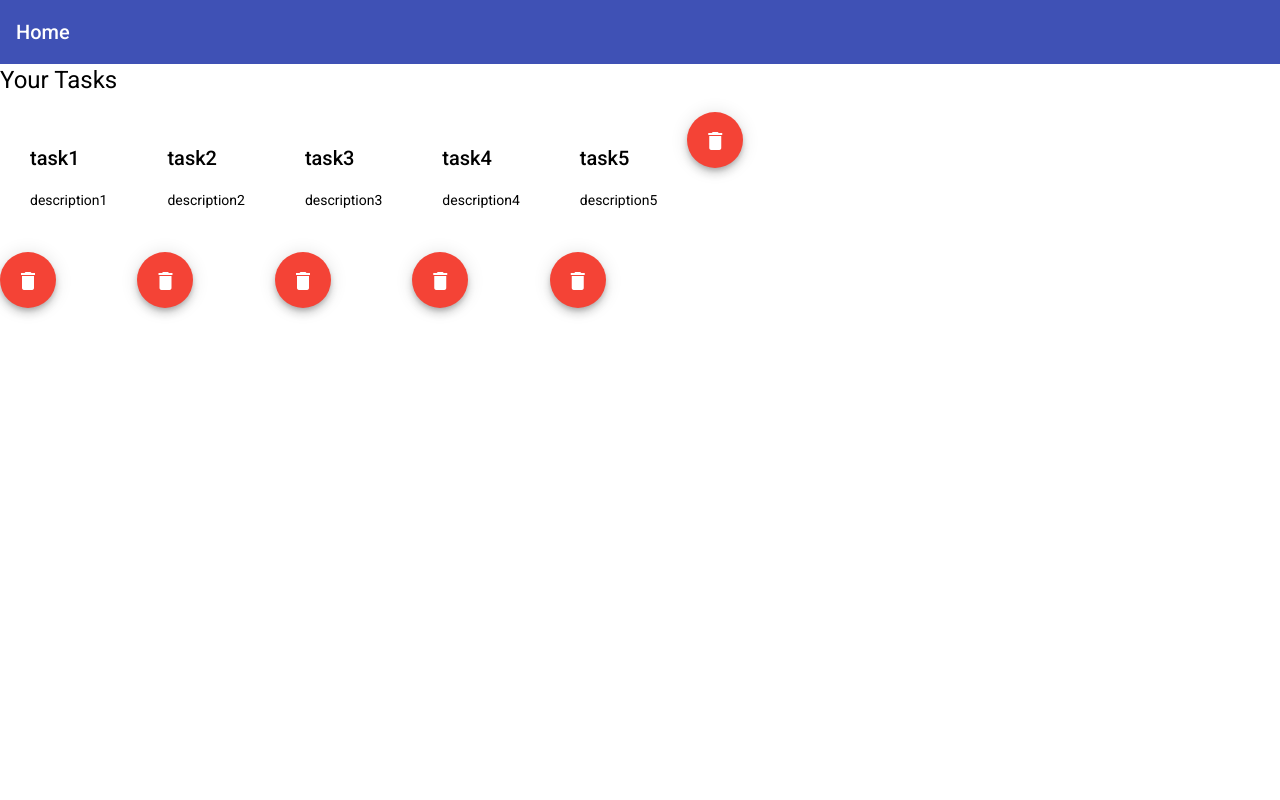
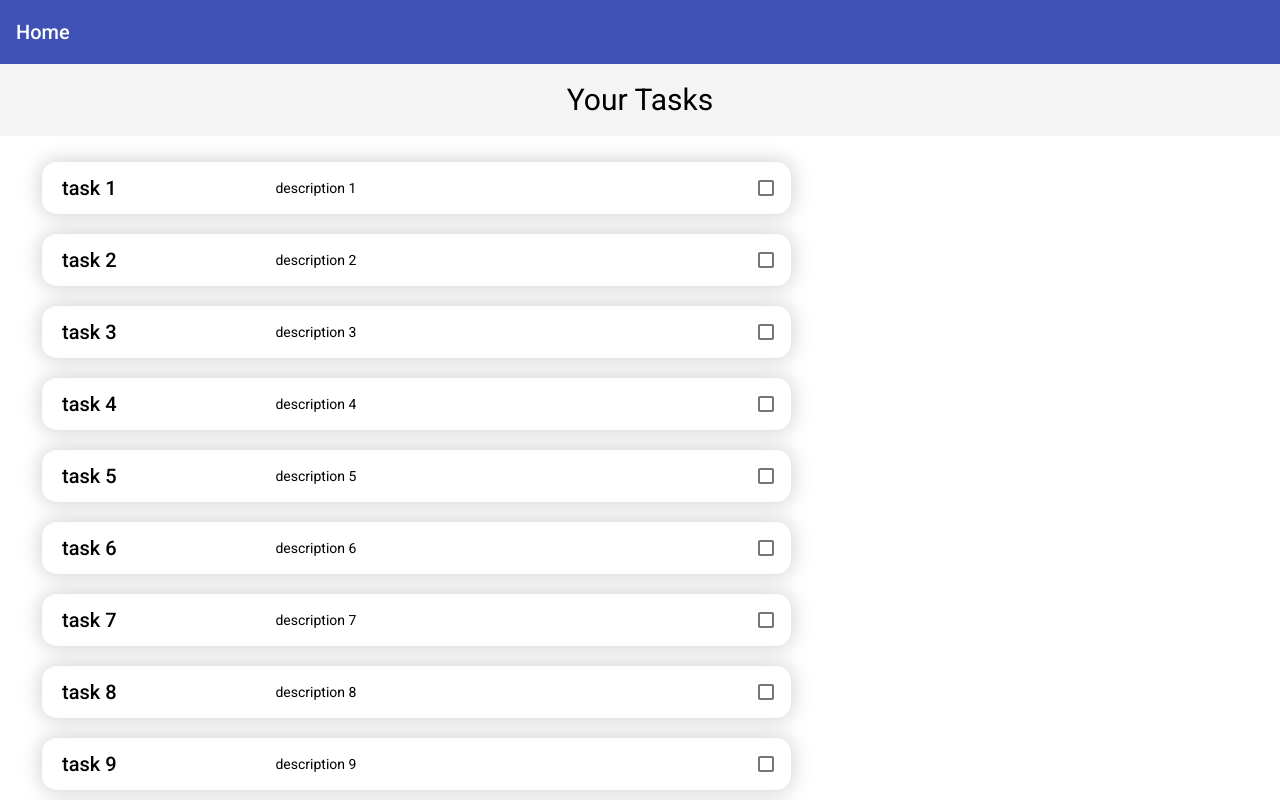
Before and after one commit to JuleZ1905/angular_zangl, an Angular app: page /home in a window 1280 px wide. Shown: the top 800 px of the page. Built offline with nearby package versions, Linux system fonts and the light colour scheme.

Commit message:
changed view

```diff
--- a/angular.json
+++ b/angular.json
@@ -7,7 +7,6 @@
       "projectType": "application",
       "schematics": {
         "@schematics/angular:component": {
-          "inlineStyle": true,
           "inlineTemplate": true
         }
       },
--- a/src/app/app.module.ts
+++ b/src/app/app.module.ts
@@ -8,12 +8,14 @@ import { AppComponent } from './app.component';
 import { BrowserAnimationsModule } from '@angular/platform-browser/animations';
 import { HomeComponent } from './home/home.component';
 import { TaskComponent } from './task/task.component';
+import { EditTaskComponent } from './edit-task/edit-task.component';
 
 @NgModule({
   declarations: [
     AppComponent,
     HomeComponent,
-    TaskComponent
+    TaskComponent,
+    EditTaskComponent
   ],
   imports: [
     BrowserModule,
--- /dev/null
+++ b/src/app/edit-task/edit-task.component.ts
@@ -0,0 +1,19 @@
+import { Component, OnInit } from '@angular/core';
+
+@Component({
+  selector: 'app-edit-task',
+  template: `
+    <p>
+      edit-task works!
+    </p>
+  `,
+  styleUrls: ['./edit-task.component.css']
+})
+export class EditTaskComponent implements OnInit {
+
+  constructor() { }
+
+  ngOnInit(): void {
+  }
+
+}
--- /dev/null
+++ b/src/app/home/home.component.css
@@ -0,0 +1,30 @@
+.header {
+    background-color: #f5f5f5;
+    padding: 20px;
+    text-align: center;
+    font-size: 30px;
+    color: #000;
+}
+
+.home-link {
+  color: white;
+}
+a {
+  text-decoration: none;
+}
+.tasks {
+  display: flex;
+  flex-direction: column;
+  margin-left: 2.5%;
+}
+.task-item {
+  box-shadow: 0 0 20px 2px lightgrey;
+  margin: 10px;
+  border-radius: 15px;
+  width: 60%;
+}
+
+.task-item:hover{
+    box-shadow: 0 0 20px 2px grey;
+    transition: .2s ease-in-out;
+}
--- a/src/app/home/home.component.ts
+++ b/src/app/home/home.component.ts
@@ -6,29 +6,32 @@ import { Component, OnInit } from '@angular/core';
     <mat-toolbar color="primary">
       <a routerLink="/home"><span class="home-link">Home</span></a>
     </mat-toolbar>
-    <h1>Your Tasks</h1>
+    <h1 class="header">Your Tasks</h1>
+    <div>
       <div class="tasks">
         <app-task
+          class="task-item"
           *ngFor="let task of tasks"
           [task]="task"
         ></app-task>
         <app-task [isAddTask]="true"></app-task>
       </div>
+      <div class="edit">
+
+      </div>
+    </div>
   `,
-  styles: [
-    '.home-link { color: white; }',
-    'a { text-decoration: none; }',
-    '.tasks { display:flex; }',
-  ],
+  styleUrls: ['./home.component.css'],
 })
 export class HomeComponent implements OnInit {
   constructor() {}
-  tasks = [
-    { name: 'task1', description: 'description1' },
-    { name: 'task2', description: 'description2' },
-    { name: 'task3', description: 'description3' },
-    { name: 'task4', description: 'description4' },
-    { name: 'task5', description: 'description5' },
-  ];
-  ngOnInit(): void {}
+  tasks = [{ name: 'task 1', description: 'description 1' }];
+  ngOnInit(): void {
+    for (let index = 2; index < 50; index++) {
+      this.tasks.push({
+        name: 'task ' + index,
+        description: 'description ' + index,
+      });
     }
+  }
+}
--- /dev/null
+++ b/src/app/task/task.component.css
@@ -0,0 +1,24 @@
+.task {
+    display: flex;
+    flex-direction: row;
+    padding: 10px;
+    align-items: center;
+}
+
+.task-name {
+    width: 30%;
+    margin: 0;
+    margin-left: 10px
+}
+
+.task-desc {
+    width: 65%;
+    margin: 0;
+}
+
+.task-checkbox {
+    display: flex;
+    justify-content: right;
+    width: 5%;
+    margin-right: 1%;
+}
--- a/src/app/task/task.component.ts
+++ b/src/app/task/task.component.ts
@@ -5,19 +5,20 @@ import { Task } from '../interfaces';
   selector: 'app-task',
   template: `
     <div class="task" *ngIf="!isAddTask">
-      <h2>{{ task.name }}</h2>
-      <p>{{ task.description }}</p>
+      <h2 class="task-name">{{ task.name }}</h2>
+      <p class="task-desc">{{ task.description }}</p>
+      <mat-checkbox class="task-checkbox"></mat-checkbox>
     </div>
     <div class="addTask">
-      <button
+      <!-- <button
         mat-fab
         color="warn"
       >
-        <mat-icon class="">delete</mat-icon>
-      </button>
+        <mat-icon class="delete-btn">delete</mat-icon>
+      </button> -->
     </div>
   `,
-  styles: ['.task {padding: 30px}'],
+  styleUrls: ['./task.component.css'],
 })
 export class TaskComponent implements OnInit {
   @Input() task: Task = {
```
Also changed, not shown: src/app/edit-task/edit-task.component.css (added), 1 other file (tests, documents, lock files or other folders). Lines whose indentation alone changed are shown as unchanged.
